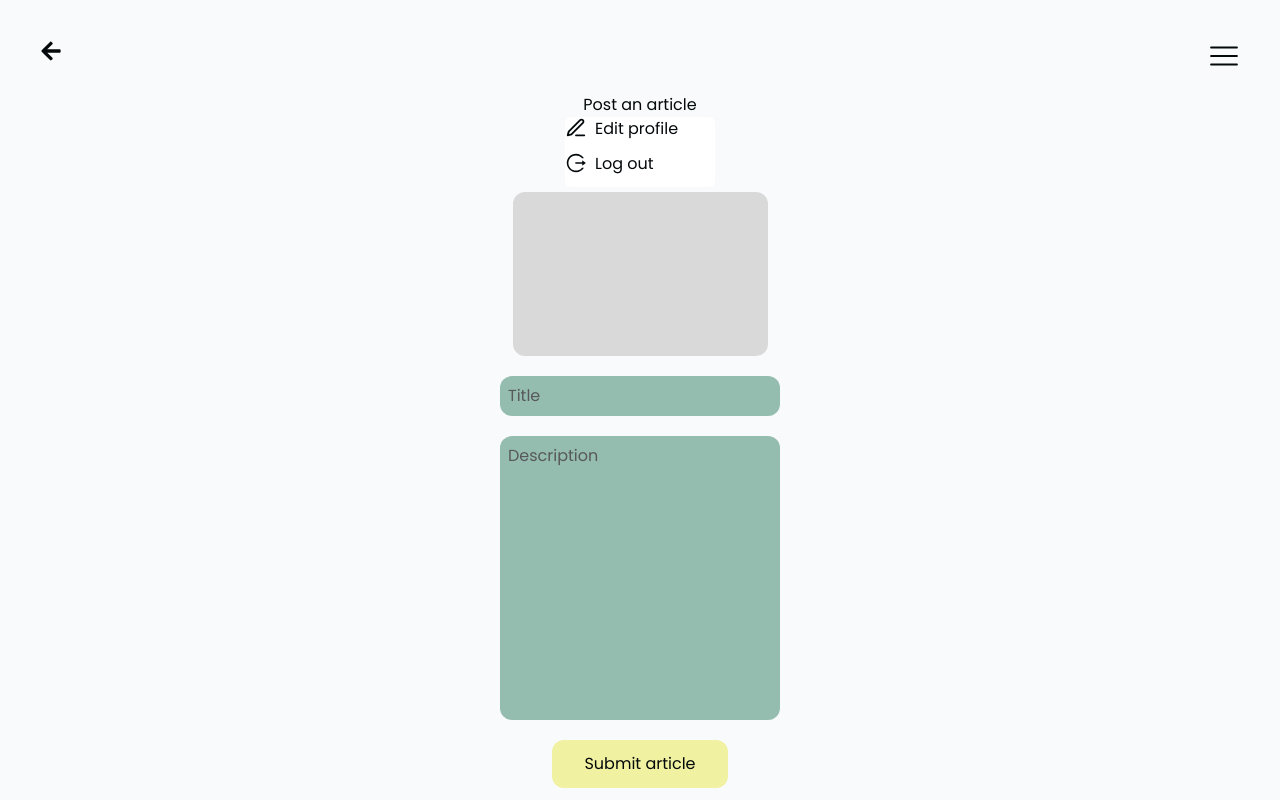
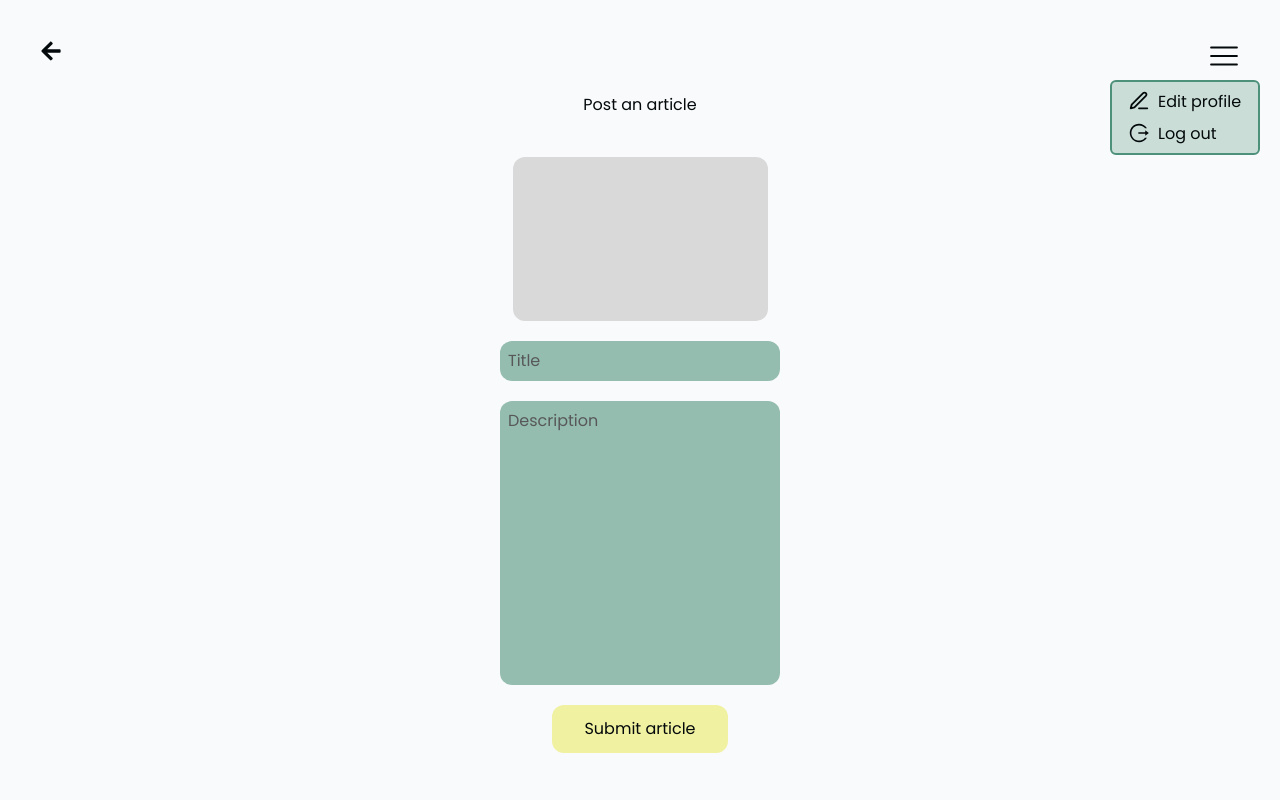
Before and after one commit to JavierPadronGarcia/E-volution, a Next.js app: page /news/create in a window 1280 px wide. Both pictures are taken after a click on the icon 1224 px from the left and 56 px from the top of the page. Built offline with nearby package versions, Linux system fonts and the light colour scheme; a web font is replaced by a local one.

Commit message:
almost ready

```diff
--- a/components/dropDown.tsx
+++ b/components/dropDown.tsx
@@ -3,8 +3,8 @@ import { AiOutlineLogout } from "react-icons/ai";
 
 const DropDown = () => {
   return (
-    <div className="a">
-      <div className="bg-white rounded-md w-[150px] h-[70px] flex flex-col justify-center">
+    <div className="absolute right-5 top-[80px] z-10">
+      <div className="bg-notWhite border-darkGreen border-2 rounded-md w-[150px] h-[75px] flex flex-col justify-center gap-2 p-4">
         <div className=" w-[122] h-[70px] flex flex-row gap-2">
           <FiEdit3 className="w-[22px] h-[22px]" /> <p>Edit profile</p>
         </div>
```
